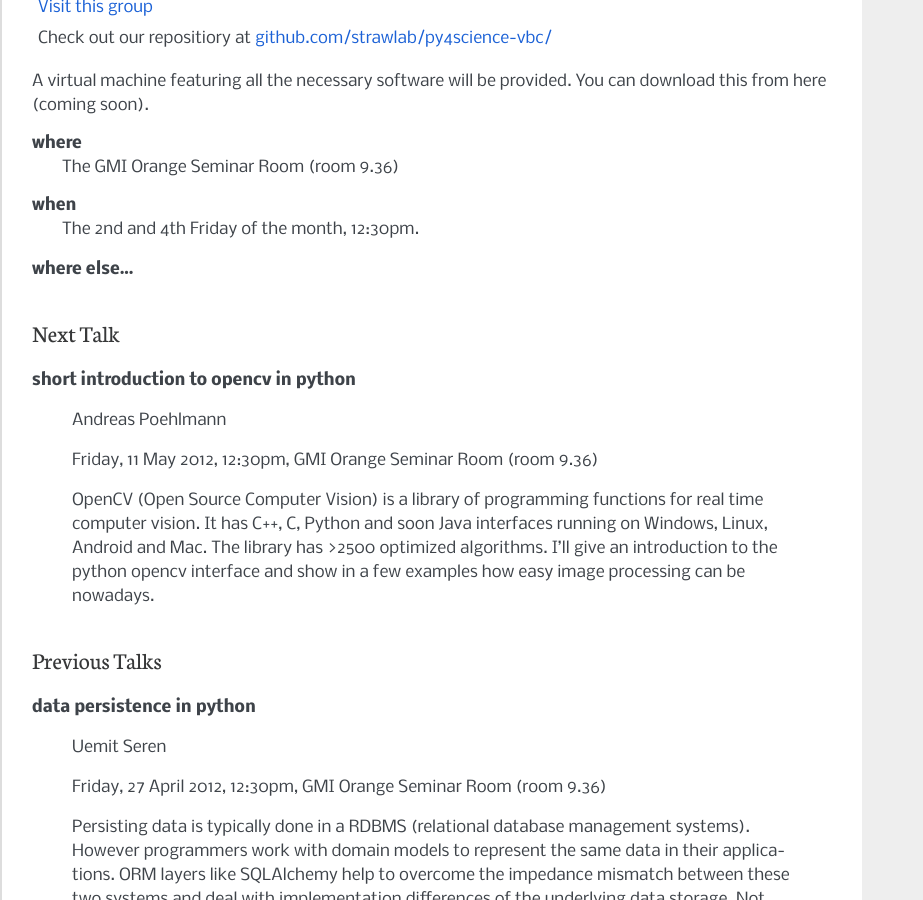
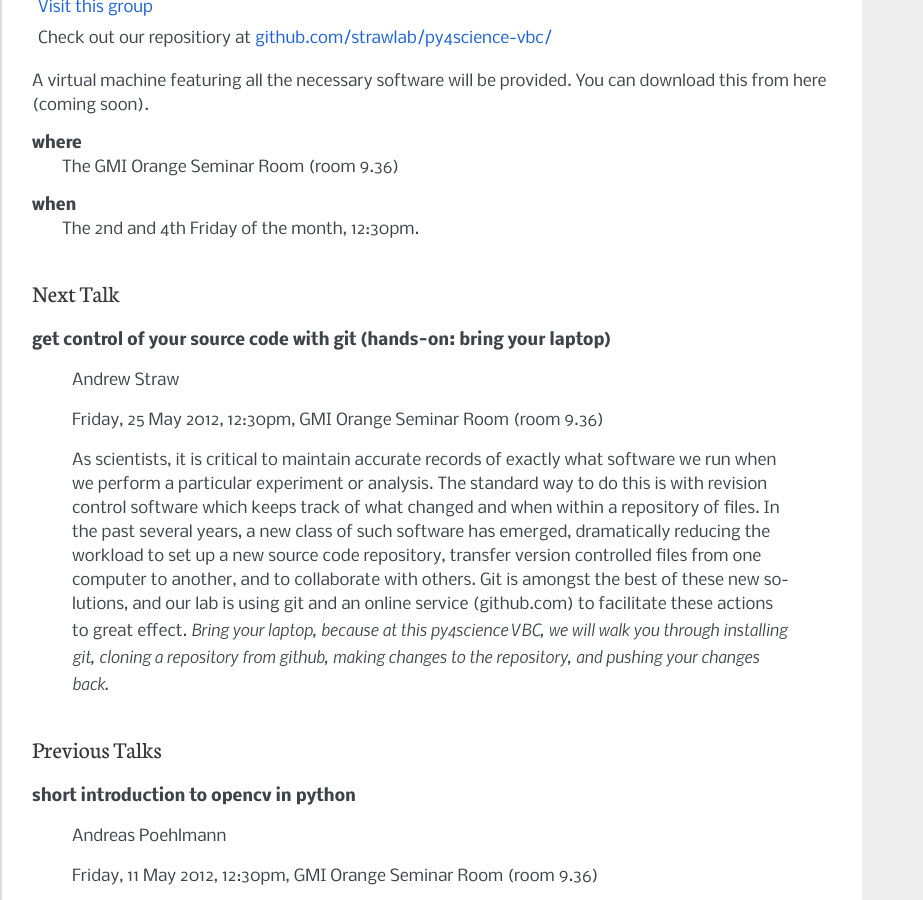
Before and after one commit to strawlab/py4science-vbc, a Sphinx documentation site: the page built from source/index.rst, in a window 1280 px wide and 900 px high, scrolled down 408 px. Shown: the whole window, without its empty margins (0-923 px from the left). Built offline with Sphinx 7.4.7, drawn with Linux system fonts in a browser that asks for light colours; formulas are drawn with MathJax 3.

Commit message:
update source for webpage

```diff
--- a/source/index.rst
+++ b/source/index.rst
@@ -47,10 +47,33 @@ from here (coming soon).
 **when**
   The 2nd and 4th Friday of the month, 12:30pm.
 
-**where else...**
-
 Next Talk
 ---------
+
+**get control of your source code with git (hands-on: bring your laptop)**
+
+  Andrew Straw
+
+  Friday, 25 May 2012, 12:30pm, GMI Orange Seminar Room (room 9.36)
+
+  As scientists, it is critical to maintain accurate records of
+  exactly what software we run when we perform a particular experiment
+  or analysis. The standard way to do this is with revision control
+  software which keeps track of what changed and when within a
+  repository of files. In the past several years, a new class of such
+  software has emerged, dramatically reducing the workload to set up a
+  new source code repository, transfer version controlled files from
+  one computer to another, and to collaborate with others. Git is
+  amongst the best of these new solutions, and our lab is using git
+  and an online service (github.com) to facilitate these actions to
+  great effect. *Bring your laptop, because at this py4science VBC,
+  we will walk you through installing git, cloning a repository from
+  github, making changes to the repository, and pushing your changes
+  back.*
+
+
+Previous Talks
+--------------
 
 **short introduction to opencv in python**
 
```
Also changed, not shown: other parts of source/index.rst (+0 -3 lines).
